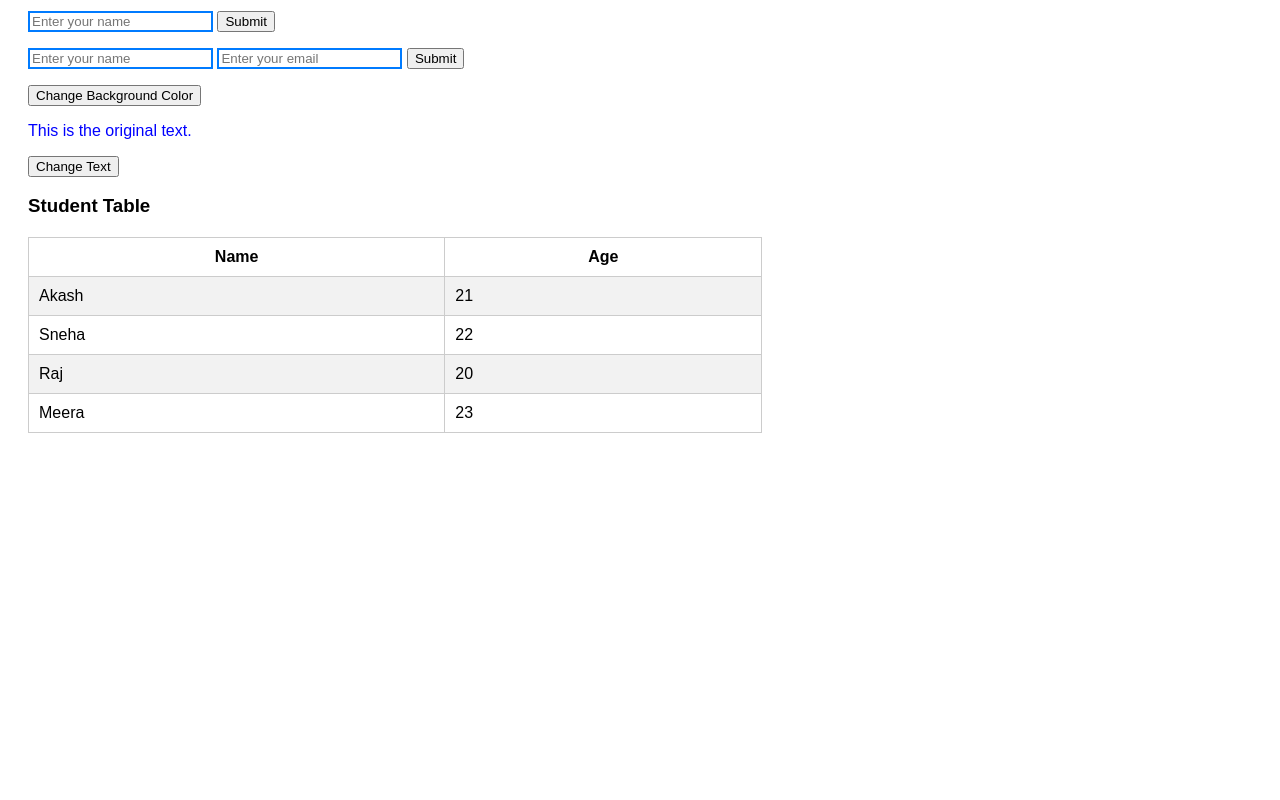
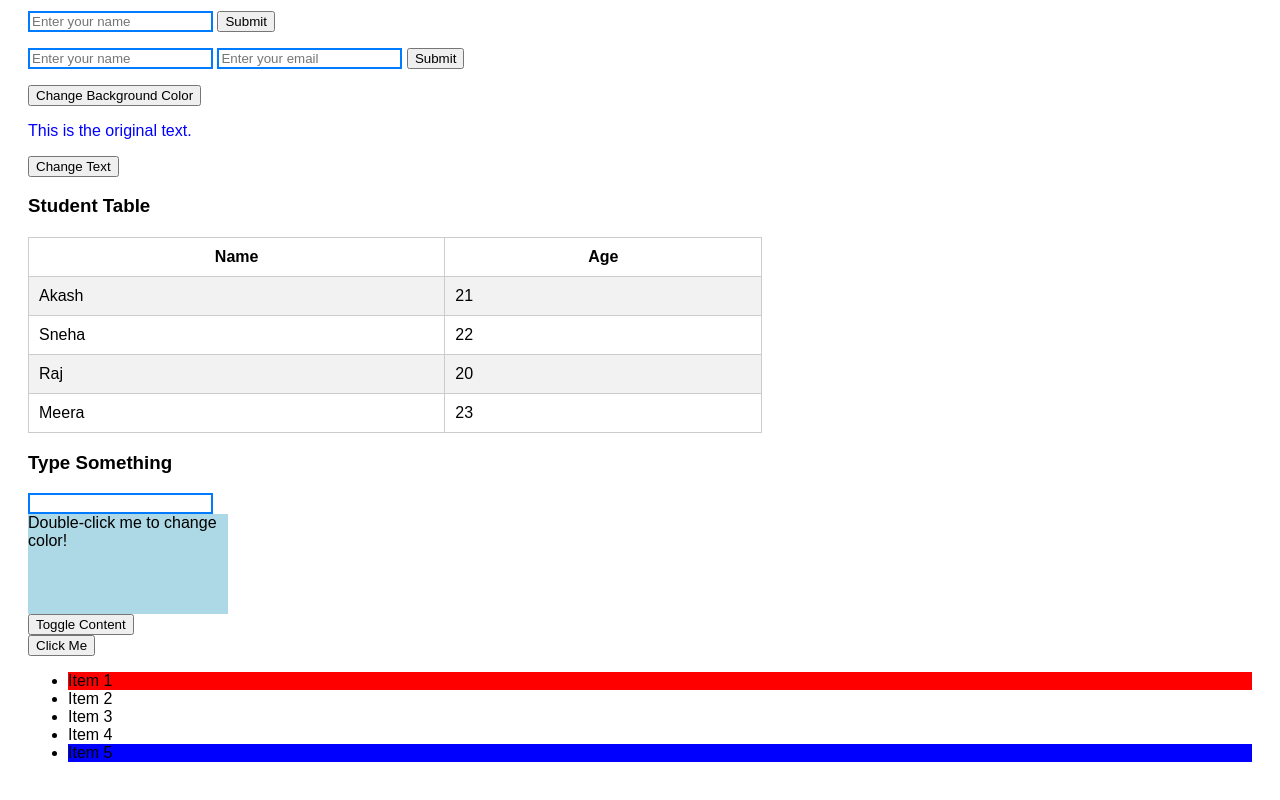
Before and after one commit to akash7mishra7/Akash-Mishra-Techademy-Tasks, a plain HTML site: page Jquery/index.html in a window 1280 px wide. Shown: the part 864-1664 px from the top of the page. Before the commit the page ends 1325 px from the top, so only its background shows below. Drawn offline with nearby package versions, Linux system fonts and the light colour scheme.

Commit message:
added some more JQuery Functions

```diff
--- a/Jquery/index.html
+++ b/Jquery/index.html
@@ -118,6 +118,31 @@
     <tr><td>Meera</td><td>23</td></tr>
   </table>
 
+  <h3>Type Something</h3>
+  <input type="text" id="myInput">
+
+  <div id="myDiv" style="width: 200px; height: 100px; background-color: lightblue;">
+    Double-click me to change color!
+  </div>
+
+  <div class="container">
+    <button class="toggle-button">Toggle Content</button>
+    <div class="content">
+      <p>This is the content that will be expanded or collapsed.</p>
+      <p>More content here...</p>
+    </div>
+  </div>
+
+  <button id="animBttn" style="position: relative;">Click Me</button>
+
+  <ul id="myList">
+    <li>Item 1</li>
+    <li>Item 2</li>
+    <li>Item 3</li>
+    <li>Item 4</li>
+    <li>Item 5</li>
+  </ul>
+
   <script>
     $(document).ready(function() {
       // Activity 1.1: Alert on page load
@@ -230,9 +255,38 @@
         $("input").css("border", "2px solid #007BFF");
       });
 
+      // bg colour of even and odd rows of table
       $(document).ready(function(){
-        $("table tr:odd").css("background-color", "#f2f2f2"); // even rows (0-based index)
-        $("table tr:even").css("background-color", "#ffffff"); // odd rows (header + rest)
+        $("table tr:odd").css("background-color", "#f2f2f2");
+        $("table tr:even").css("background-color", "#ffffff");
+      });
+
+      // alert on typing
+      $("#myInput").on("keypress", function(k){
+        alert("you typed: " +k.key);
+      });
+
+      // changes colour on doubleclick
+      $("#myDiv").dblclick(function() {
+        $(this).css("background-color", "red");
+      });
+
+      // Expand and collapse
+      $(".content").hide();
+      $(".toggle-button").click(function() {
+        $(".content").slideToggle();
+      });
+
+      $("#animBttn").click(function() {
+        $(this).animate({
+          left: '200px',
+          top: '-100px'
+        }, 500); // Animation duration in milliseconds
+      });
+
+      $(document).ready(function() {
+        $('#myList li:first').css('background-color', 'red');
+        $('#myList li:last').css("background-color", "blue");
       });
 
     });
```
